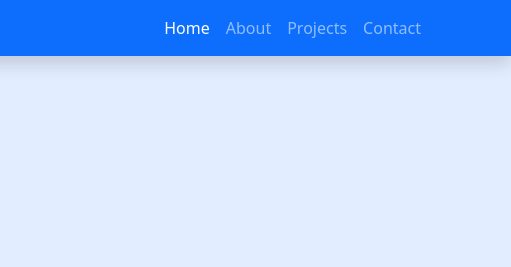
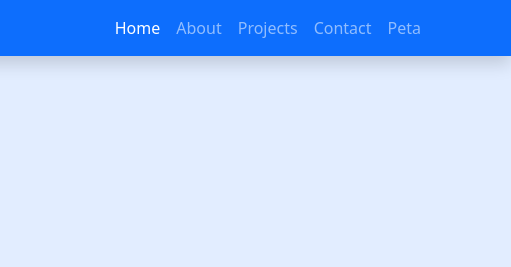
Before and after one commit to DFRICK05/DhaffaArdisa.github.oi, a plain HTML site: page index.html in a window 1280 px wide. Shown: the top 267 px of the page, 769-1280 px from the left. Drawn offline with nearby package versions, Linux system fonts and the light colour scheme.

Commit message:
peta di navbar

```diff
--- a/index.html
+++ b/index.html
@@ -43,6 +43,9 @@
             </li>
             <li class="nav-item">
               <a class="nav-link" href="#contact">Contact</a>
+            </li>
+            <li class="nav-item">
+              <a class="nav-link" href="PROJECT PETA INTERAKTIF/index.html">Peta</a>
             </li>
           </ul>
         </div>
```
